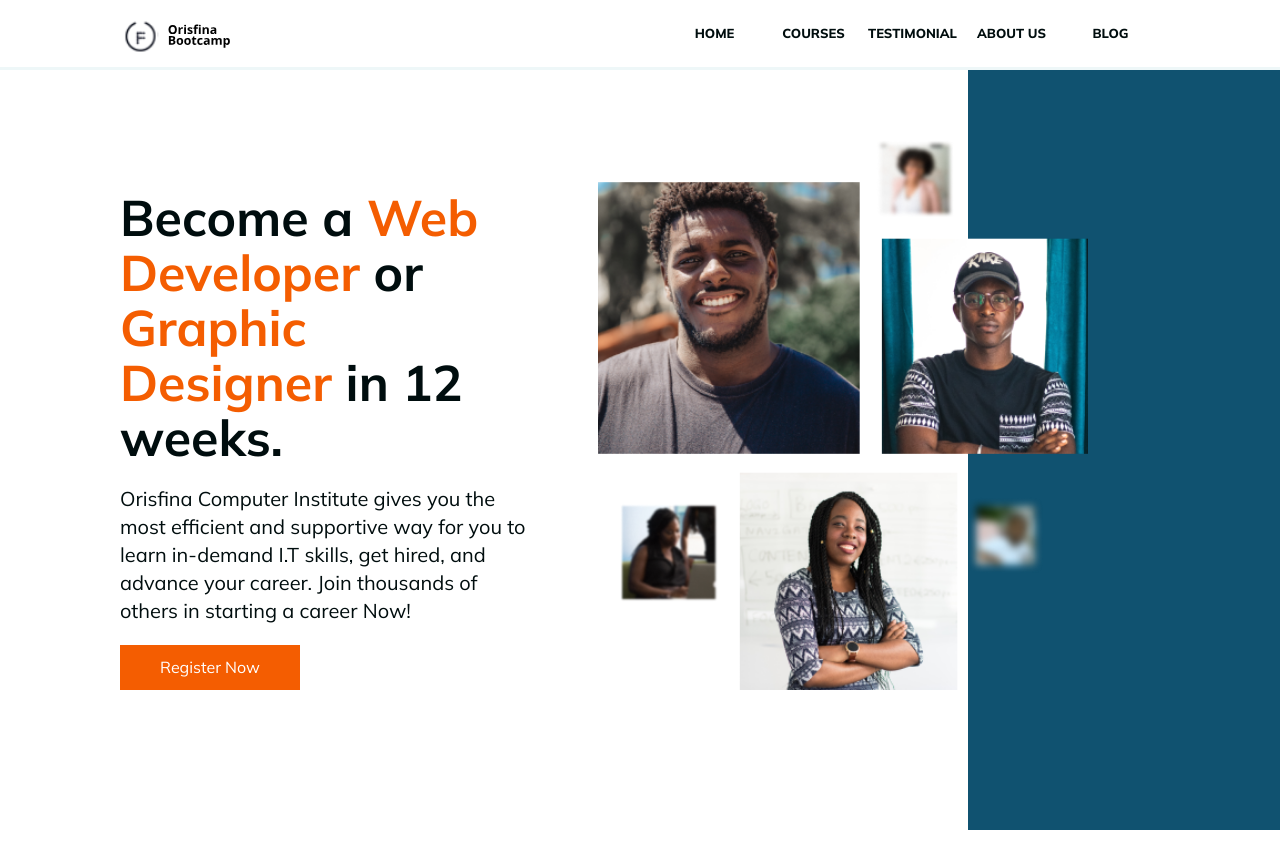
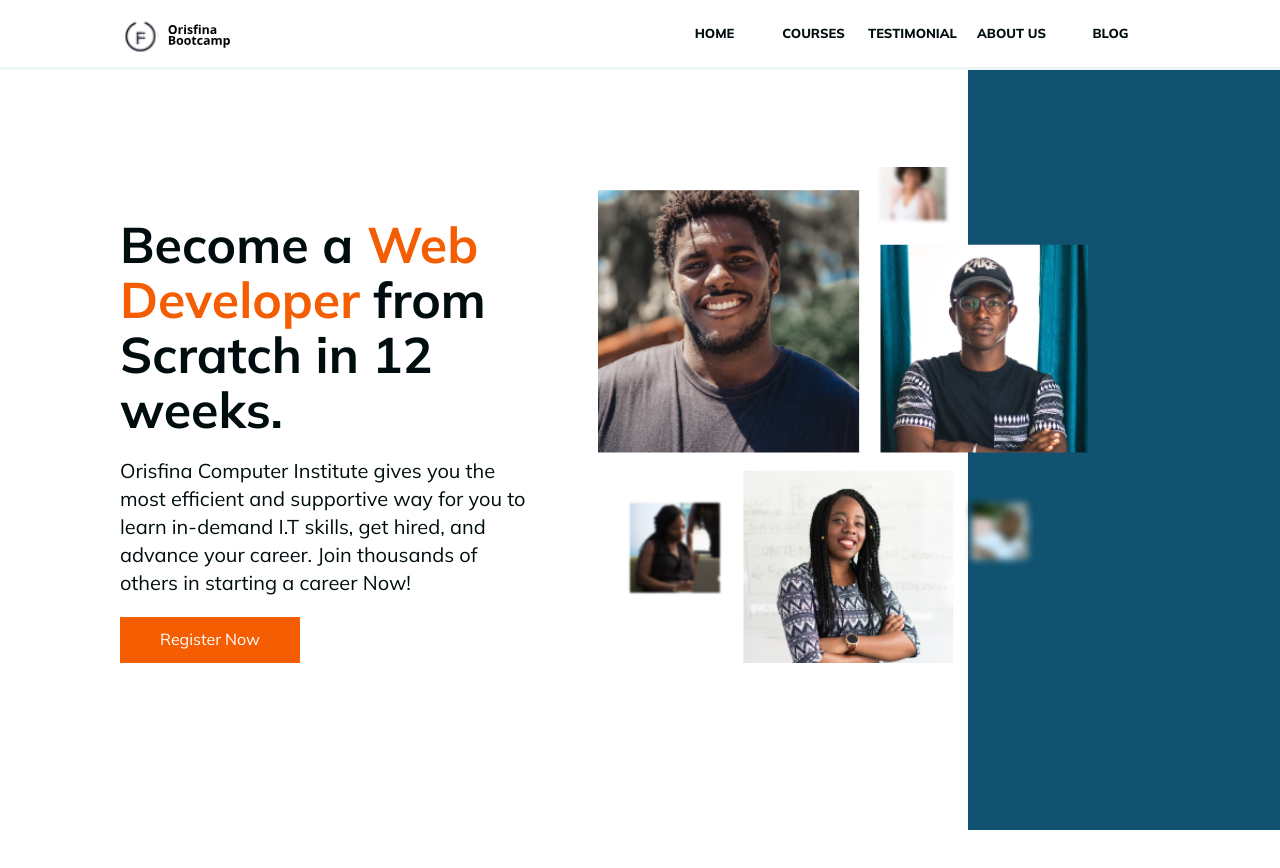
Before and after one commit to Orisfina/orisfina-bootcamp-v2, a Next.js app: page / in a window 1280 px wide. Shown: the top 868 px of the page. Built offline with nearby package versions, Linux system fonts and the light colour scheme.

Commit message:
reduced the slideshow header height

```diff
--- a/components/SlideShow.tsx
+++ b/components/SlideShow.tsx
@@ -1,6 +1,4 @@
-import right from '../public/images/slideshow-new-image.png'
 import Button from './Button';
-import Image from 'next/image'
 
 const SlideShow = () => {
   return (
@@ -8,7 +6,7 @@ const SlideShow = () => {
          <div className="grid23">
               <div className="text">
                    <h1 className="slideshow__title">
-                   Become a <span className="primary-color">Web Developer</span> or <span className="primary-color">Graphic Designer</span> in 12 weeks.
+                   Become a <span className="primary-color">Web Developer</span> from Scratch in 12 weeks.
                    </h1>
                    <p className="slideshow__desc">
 
@@ -17,10 +15,7 @@ const SlideShow = () => {
                    <Button link='/register' cName='btn_register rounded-btn'>Register Now</Button>
                    </div>
               </div>
-              <div className="right">
-                    {/* <Image
-                         src={right} alt="orisfina computer institute students smiling" className="slideshow__right hide-on-desktop" />  */}
-              </div>
+              <div className="right"></div>
 
          </div>
     </section>
```
